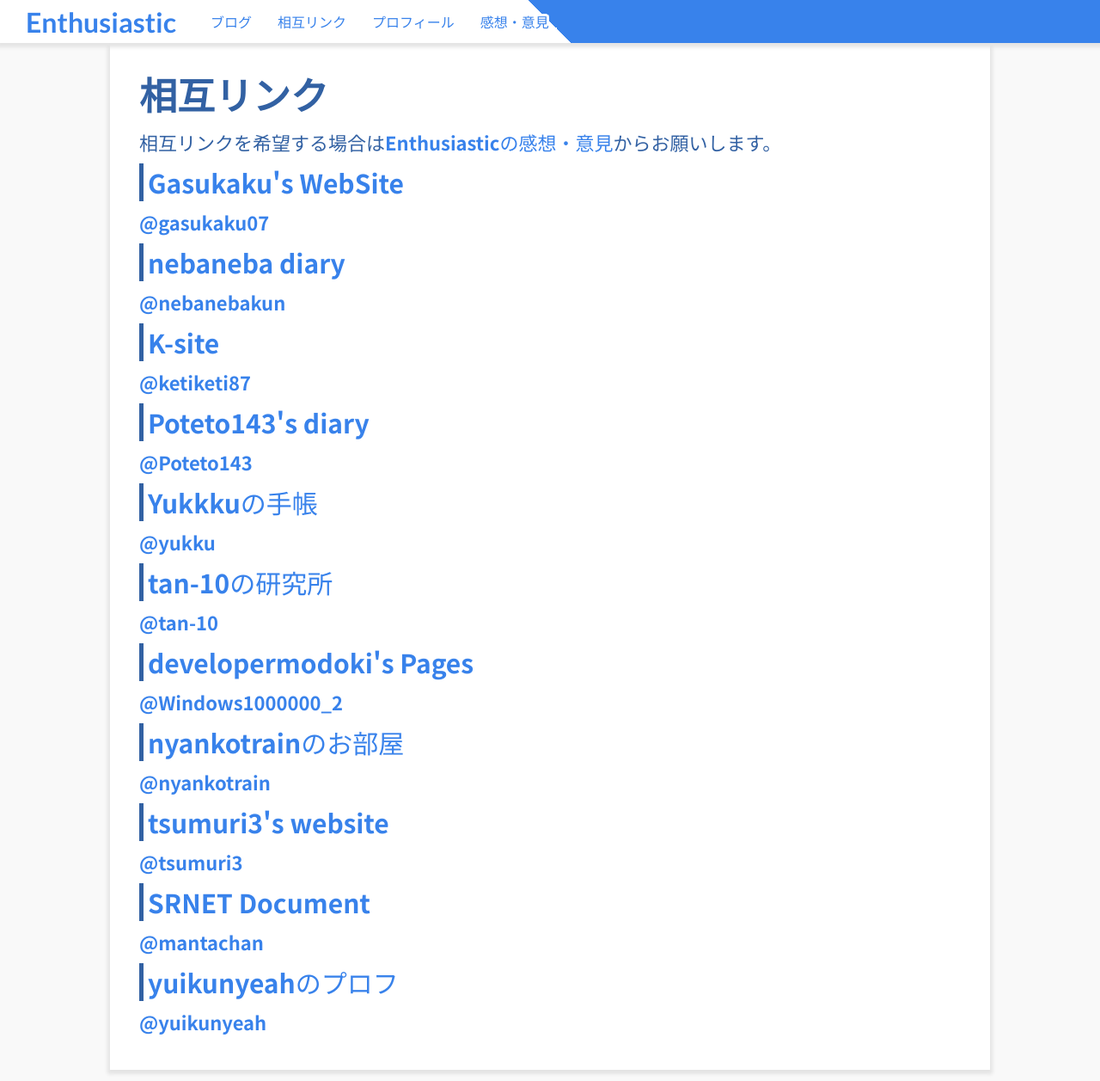
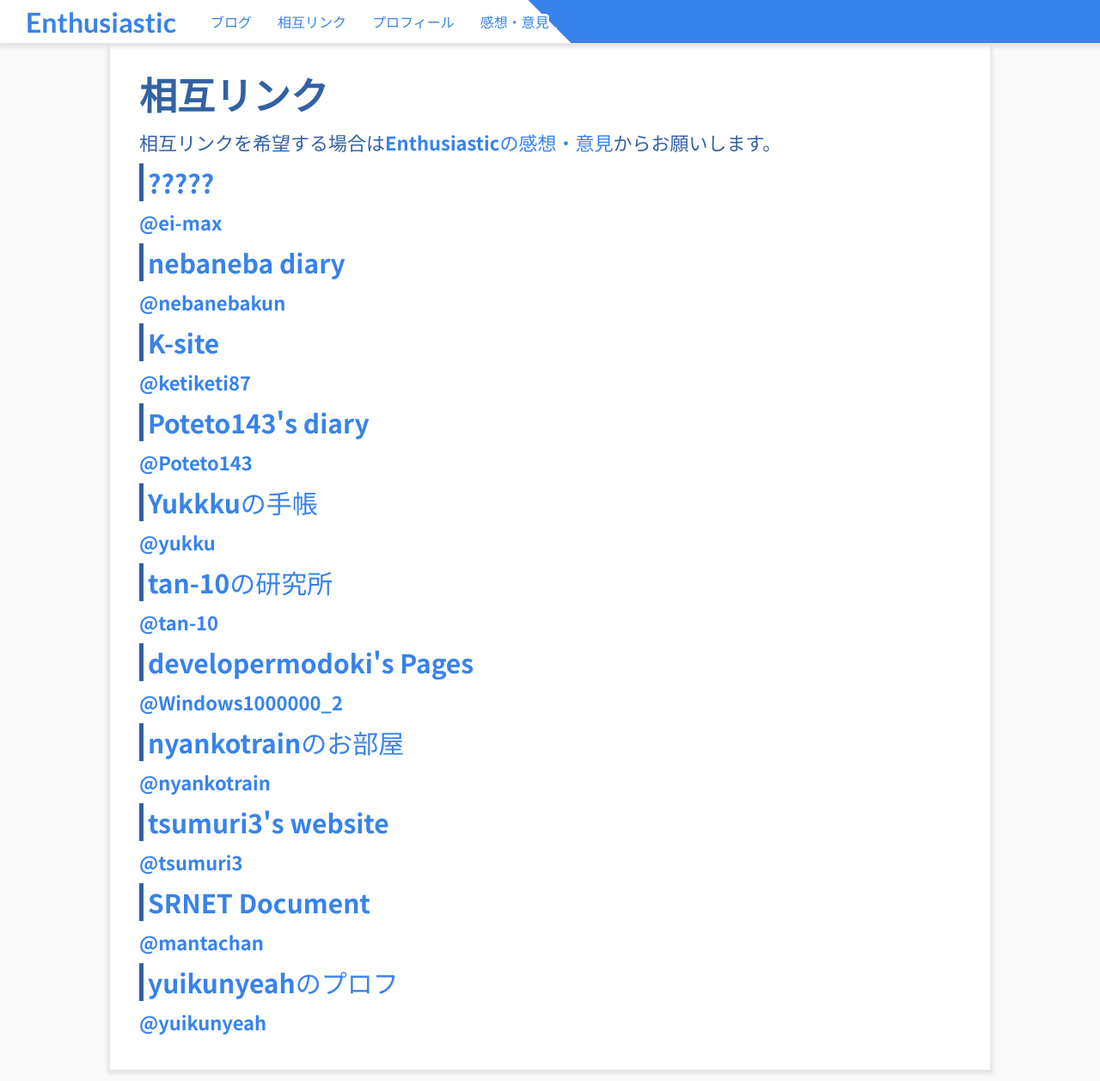
Before and after one commit to Diawadenta/Diawadenta.github.io, a Jekyll site: the page built from interlinks.md, in a window 1280 px wide and 1257 px high. Shown: the whole window at 86% size. Built offline with Jekyll 4.4.1, drawn with Linux system fonts in a browser that asks for light colours.

Commit message:
Update interlinks.md

```diff
--- a/interlinks.md
+++ b/interlinks.md
@@ -4,9 +4,9 @@ pagename: 相互リンク
 ---
 相互リンクを希望する場合は<a href="https://scratch.mit.edu/studios/27464523/">Enthusiasticの感想・意見</a>からお願いします。
 
-<h2><a href="https://www.gasukaku.net/scratch/">Gasukaku's WebSite</a></h2>
+<h2><a href="https://ei-max.net">?????</a></h2>
 
-<a href="https://scratch.mit.edu/users/gasukaku07/">@gasukaku07</a>
+<a href="https://scratch.mit.edu/users/ei-max/">@ei-max</a>
 
 <h2><a href="https://nebaneba-nikki.glitch.me/index.html">nebaneba diary</a></h2>
 
```
